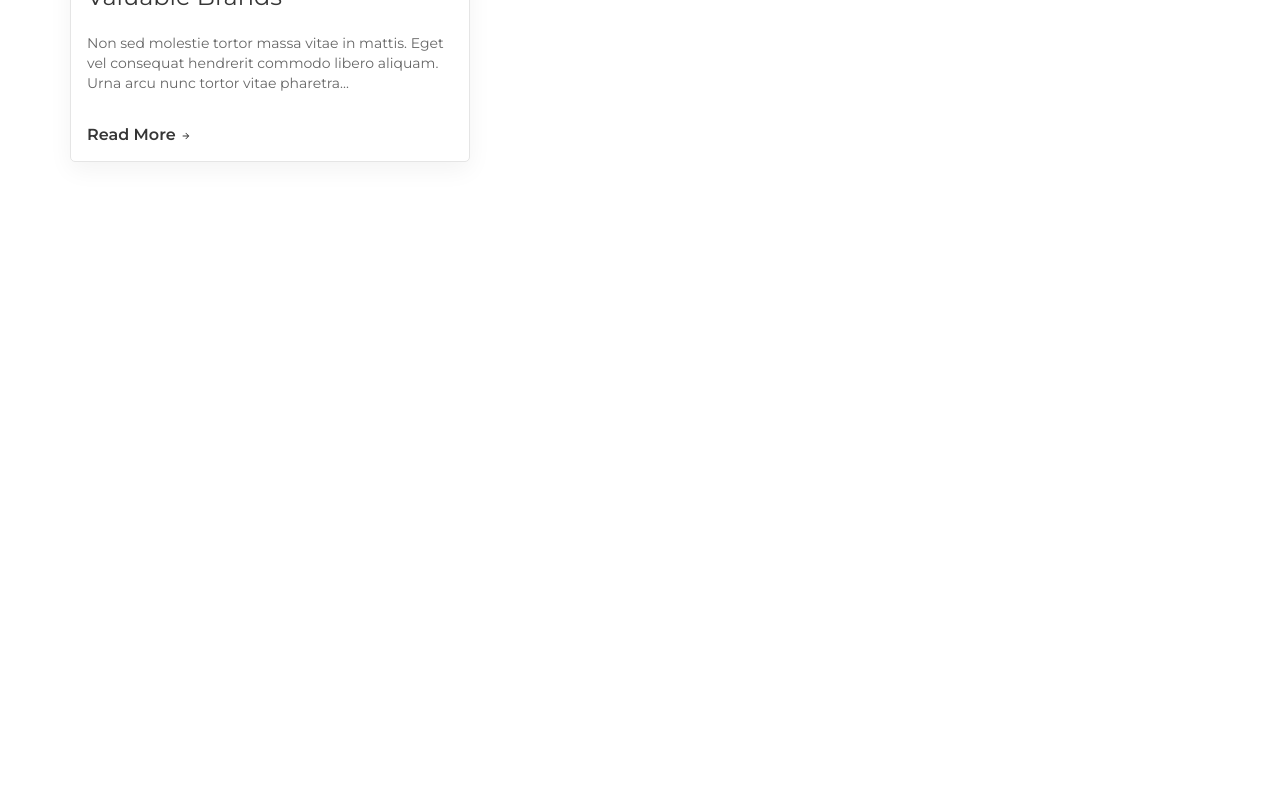
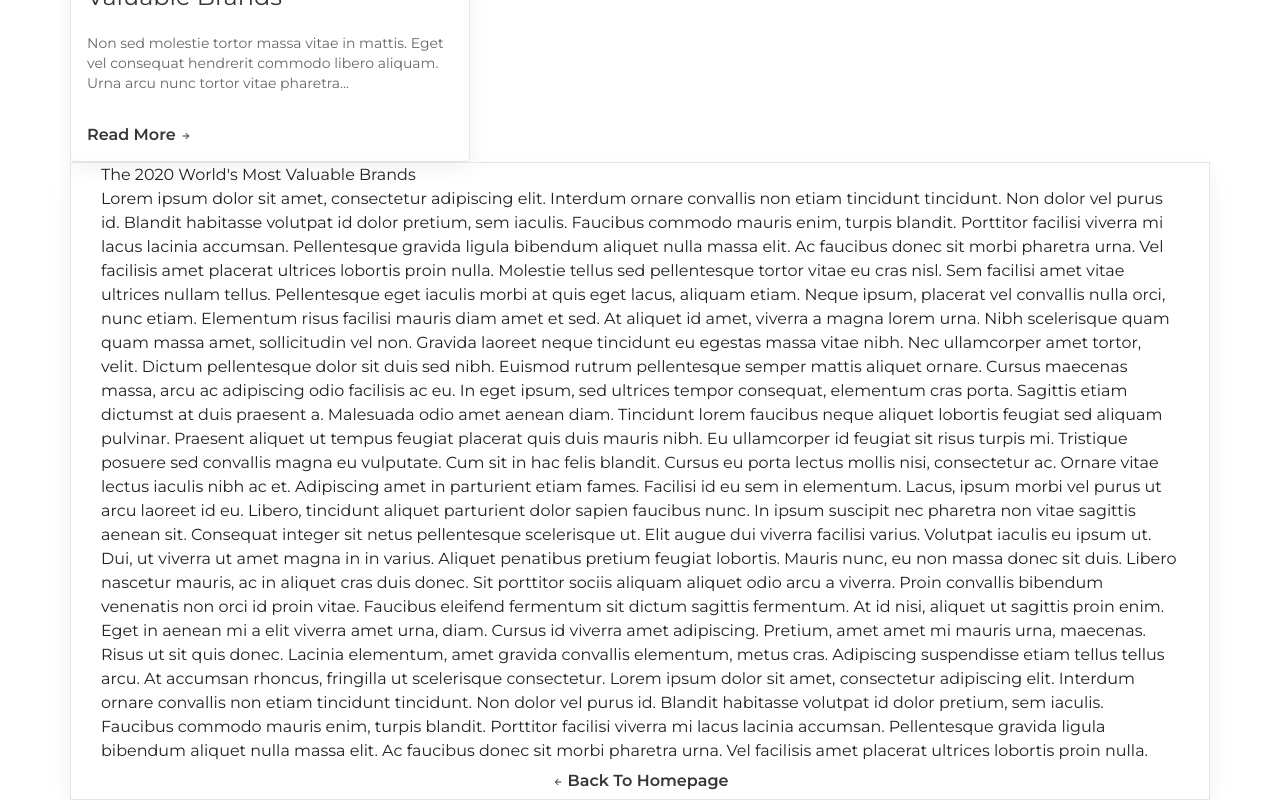
Before and after one commit to ulianakolodii/news-blog, a React (Create React App) app: page /readmore in a window 1280 px wide. Shown: the part 580-1380 px from the top of the page. Before the commit the page ends 800 px from the top, so only its background shows below. Built offline with nearby package versions, Linux system fonts and the light colour scheme.

Commit message:
feat: work with router and read-more page

```diff
--- a/package.json
+++ b/package.json
@@ -16,6 +16,7 @@
     "@types/react-dom": "^18.0.0",
     "react": "^18.2.0",
     "react-dom": "^18.2.0",
+    "react-router-dom": "^6.7.0",
     "react-scripts": "5.0.1",
     "typescript": "^4.4.2",
     "web-vitals": "^2.1.0"
--- a/src/App.tsx
+++ b/src/App.tsx
@@ -1,4 +1,9 @@
 import React, { useState, ChangeEventHandler } from "react";
+import {
+  BrowserRouter as Router,
+  Routes,
+  Link
+} from "react-router-dom";
 import Container from "@mui/material/Container";
 import {
   InputAdornment,
@@ -15,6 +20,7 @@ import {
 import { ReactComponent as SearchIcon } from "./assets/icons/search.svg";
 import { CalendarToday } from "@mui/icons-material";
 import { ArrowForward } from "@mui/icons-material";
+import Main from "./Main";
 
 export default function App() {
   const [searchValue, setSearchValue] = useState("");
@@ -124,6 +130,7 @@ export default function App() {
                   color: "secondary.main",
                   fontWeight: 700,
                   fontSize: 16,
+                  // textDecoration: "none"
                 }}
               >
                 Read more
@@ -140,6 +147,7 @@ export default function App() {
           </CardActions>
         </Card>
       </Box>
+      <Main />
     </Container>
   );
 }
--- /dev/null
+++ b/src/Main.tsx
@@ -0,0 +1,12 @@
+import { Routes, Route } from 'react-router-dom';
+import ReadMore from './ReadMore';
+import App from './App';
+
+export default function Main() {
+    return (
+        <Routes>
+            <Route path='/' element={<App />} />
+            <Route path='/readmore' element={<ReadMore />} />
+        </Routes>
+    );
+}
--- /dev/null
+++ b/src/ReadMore.tsx
@@ -0,0 +1,67 @@
+import React from "react";
+import {
+  BrowserRouter as Router,
+  Route,
+  Link
+} from "react-router-dom";
+import Container from "@mui/material/Container";
+import {
+  Box,
+  Typography,
+  Button,
+} from "@mui/material";
+import { ArrowBack } from "@mui/icons-material";
+
+export default function ReadMore() {
+  return (
+    <Container sx={{
+      display: "flex", flexDirection: "column", border: "1px solid",
+      borderColor: "primary.main",
+      boxShadow: "0px 8px 24px rgba(0, 0, 0, 0.05)"
+    }}>
+      <Box sx={{ maxWidth: 1290, maxHeight: 1000 }}>
+        <Box>The 2020 World's Most Valuable Brands</Box>
+        <Box>Lorem ipsum dolor sit amet, consectetur adipiscing elit. Interdum ornare convallis non etiam tincidunt tincidunt. Non dolor vel purus id. Blandit habitasse volutpat id dolor pretium, sem iaculis. Faucibus commodo mauris enim, turpis blandit.
+          Porttitor facilisi viverra mi lacus lacinia accumsan. Pellentesque gravida ligula bibendum aliquet nulla massa elit. Ac faucibus donec sit morbi pharetra urna. Vel facilisis amet placerat ultrices lobortis proin nulla. Molestie tellus sed pellentesque tortor vitae eu cras nisl. Sem facilisi amet vitae ultrices nullam tellus. Pellentesque eget iaculis morbi at quis eget lacus, aliquam etiam. Neque ipsum, placerat vel convallis nulla orci, nunc etiam. Elementum risus facilisi mauris diam amet et sed.
+
+          At aliquet id amet, viverra a magna lorem urna. Nibh scelerisque quam quam massa amet, sollicitudin vel non. Gravida laoreet neque tincidunt eu egestas massa vitae nibh. Nec ullamcorper amet tortor, velit. Dictum pellentesque dolor sit duis sed nibh. Euismod rutrum pellentesque semper mattis aliquet ornare. Cursus maecenas massa, arcu ac adipiscing odio facilisis ac eu.
+          In eget ipsum, sed ultrices tempor consequat, elementum cras porta. Sagittis etiam dictumst at duis praesent a. Malesuada odio amet aenean diam. Tincidunt lorem faucibus neque aliquet lobortis feugiat sed aliquam pulvinar. Praesent aliquet ut tempus feugiat placerat quis duis mauris nibh. Eu ullamcorper id feugiat sit risus turpis mi. Tristique posuere sed convallis magna eu vulputate. Cum sit in hac felis blandit. Cursus eu porta lectus mollis nisi, consectetur ac. Ornare vitae lectus iaculis nibh ac et. Adipiscing amet in parturient etiam fames. Facilisi id eu sem in elementum. Lacus, ipsum morbi vel purus ut arcu laoreet id eu.
+
+          Libero, tincidunt aliquet parturient dolor sapien faucibus nunc. In ipsum suscipit nec pharetra non vitae sagittis aenean sit. Consequat integer sit netus pellentesque scelerisque ut. Elit augue dui viverra facilisi varius. Volutpat iaculis eu ipsum ut. Dui, ut viverra ut amet magna in in varius. Aliquet penatibus pretium feugiat lobortis. Mauris nunc, eu non massa donec sit duis. Libero nascetur mauris, ac in aliquet cras duis donec. Sit porttitor sociis aliquam aliquet odio arcu a viverra. Proin convallis bibendum venenatis non orci id proin vitae. Faucibus eleifend fermentum sit dictum sagittis fermentum. At id nisi, aliquet ut sagittis proin enim.
+          Eget in aenean mi a elit viverra amet urna, diam. Cursus id viverra amet adipiscing. Pretium, amet amet mi mauris urna, maecenas. Risus ut sit quis donec. Lacinia elementum, amet gravida convallis elementum, metus cras. Adipiscing suspendisse etiam tellus tellus arcu. At accumsan rhoncus, fringilla ut scelerisque consectetur.
+
+          Lorem ipsum dolor sit amet, consectetur adipiscing elit. Interdum ornare convallis non etiam tincidunt tincidunt. Non dolor vel purus id. Blandit habitasse volutpat id dolor pretium, sem iaculis. Faucibus commodo mauris enim, turpis blandit.
+          Porttitor facilisi viverra mi lacus lacinia accumsan. Pellentesque gravida ligula bibendum aliquet nulla massa elit. Ac faucibus donec sit morbi pharetra urna. Vel facilisis amet placerat ultrices lobortis proin nulla. </Box>
+      </Box>
+      <Button
+        variant="text"
+        sx={{
+          display: "flex",
+          flexDirection: "row",
+          alignItems: "center",
+          gap: "4px",
+        }}
+      >
+        <ArrowBack
+          sx={{
+            height: "10px",
+            width: "12px",
+            color: "secondary.main",
+            marginTop: "2px",
+          }}
+        />
+        <Typography
+          sx={{
+            textTransform: "capitalize",
+            color: "secondary.main",
+            fontWeight: 700,
+            fontSize: 16,
+            // textDecoration: "none"
+          }}
+        >
+          Back to homepage
+        </Typography>
+      </Button>
+    </Container>
+  );
+}
--- a/src/index.tsx
+++ b/src/index.tsx
@@ -4,6 +4,7 @@ import CssBaseline from "@mui/material/CssBaseline";
 import { ThemeProvider } from "@mui/material/styles";
 import App from "./App";
 import theme from "./theme";
+import { BrowserRouter } from "react-router-dom";
 
 const root = ReactDOM.createRoot(
   document.getElementById("root") as HTMLElement
@@ -11,6 +12,8 @@ const root = ReactDOM.createRoot(
 root.render(
   <ThemeProvider theme={theme}>
     <CssBaseline />
-    <App />
+    <BrowserRouter>
+      <App />
+    </BrowserRouter>
   </ThemeProvider>
 );
```
Also changed, not shown: 2 other files (tests, documents, lock files or other folders).
